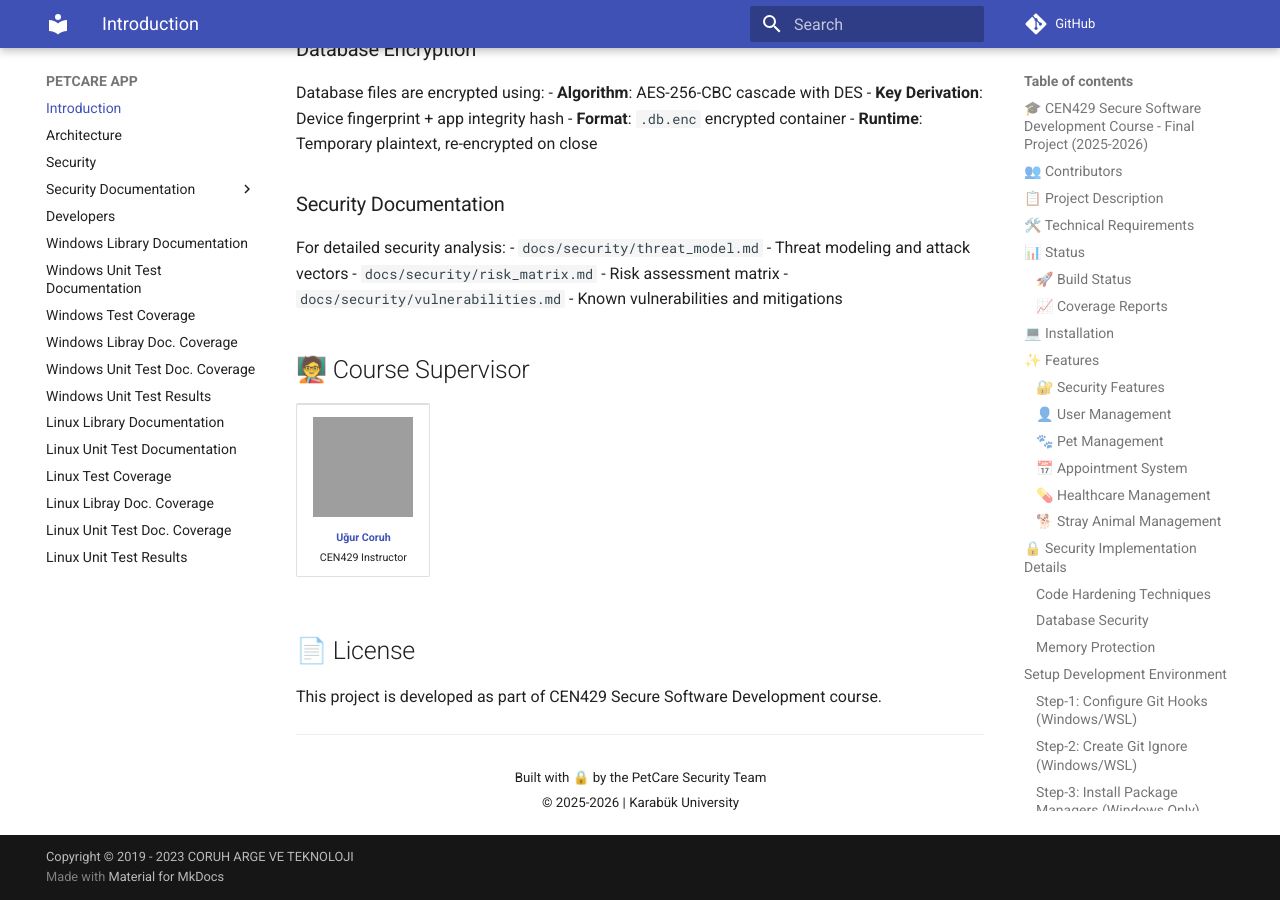
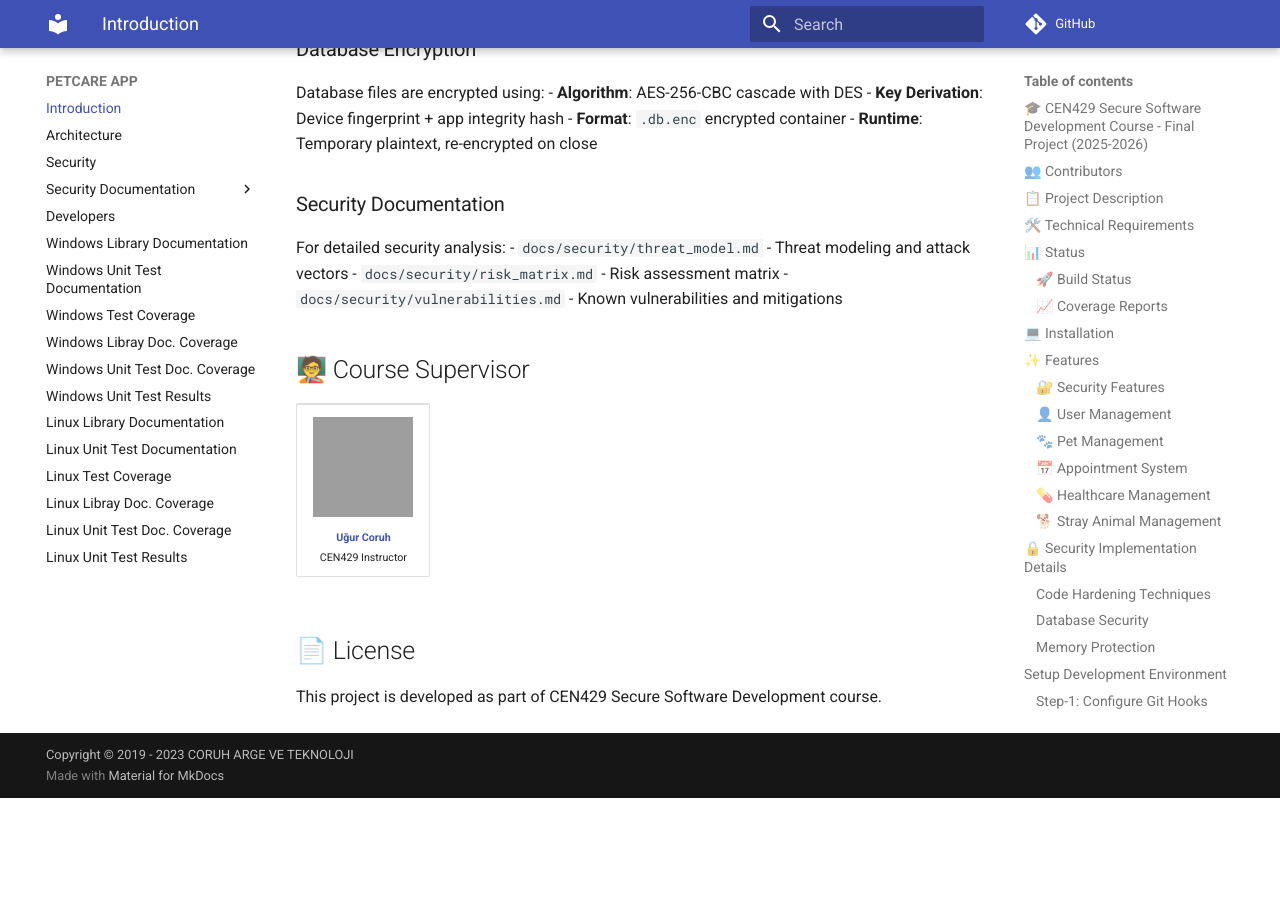
Before and after one commit to mustafayanmaz/cen429-2025-2026-38-mustafa-yanmaz-cpp, an MkDocs documentation site: the page built from docs/index.md, in a window 1280 px wide and 900 px high, scrolled down 8948 px. Built offline with MkDocs 1.6.1 and Material for MkDocs 9.7.7, drawn with Linux system fonts in a browser that asks for light colours; comment, search, counter and statistics services are not loaded; after the commit the page ends 9746 px from its top, so only the background shows below that; grey boxes are pictures that could not be loaded.

Commit message:
updated badges and readme.md and index.md

```diff
--- a/docs/index.md
+++ b/docs/index.md
@@ -425,11 +425,3 @@ For detailed security analysis:
 ## 📄 License
 
 This project is developed as part of CEN429 Secure Software Development course.
-
----
-
-<div align="center">
-  <sub>Built with 🔒 by the PetCare Security Team</sub>
-  <br />
-  <sub>© 2025-2026 | Karabük University</sub>
-</div>
```
Also changed, not shown: README.md (+0 -8 lines), assets/codecoveragelibwin/badge_branchcoverage.svg, assets/codecoveragelibwin/badge_combined.svg, assets/codecoveragelibwin/badge_linecoverage.png, assets/codecoveragelibwin/badge_linecoverage.svg, assets/codecoveragelibwin/badge_methodcoverage.svg, assets/doccoveragelibwin/badge_branchcoverage.svg, assets/doccoveragelibwin/badge_combined.svg, assets/doccoveragelibwin/badge_linecoverage.png, assets/doccoveragelibwin/badge_linecoverage.svg, assets/doccoveragelibwin/badge_methodcoverage.svg, assets/doccoveragetestwin/badge_branchcoverage.svg, assets/doccoveragetestwin/badge_combined.svg, assets/doccoveragetestwin/badge_linecoverage.png, 2 more files.
